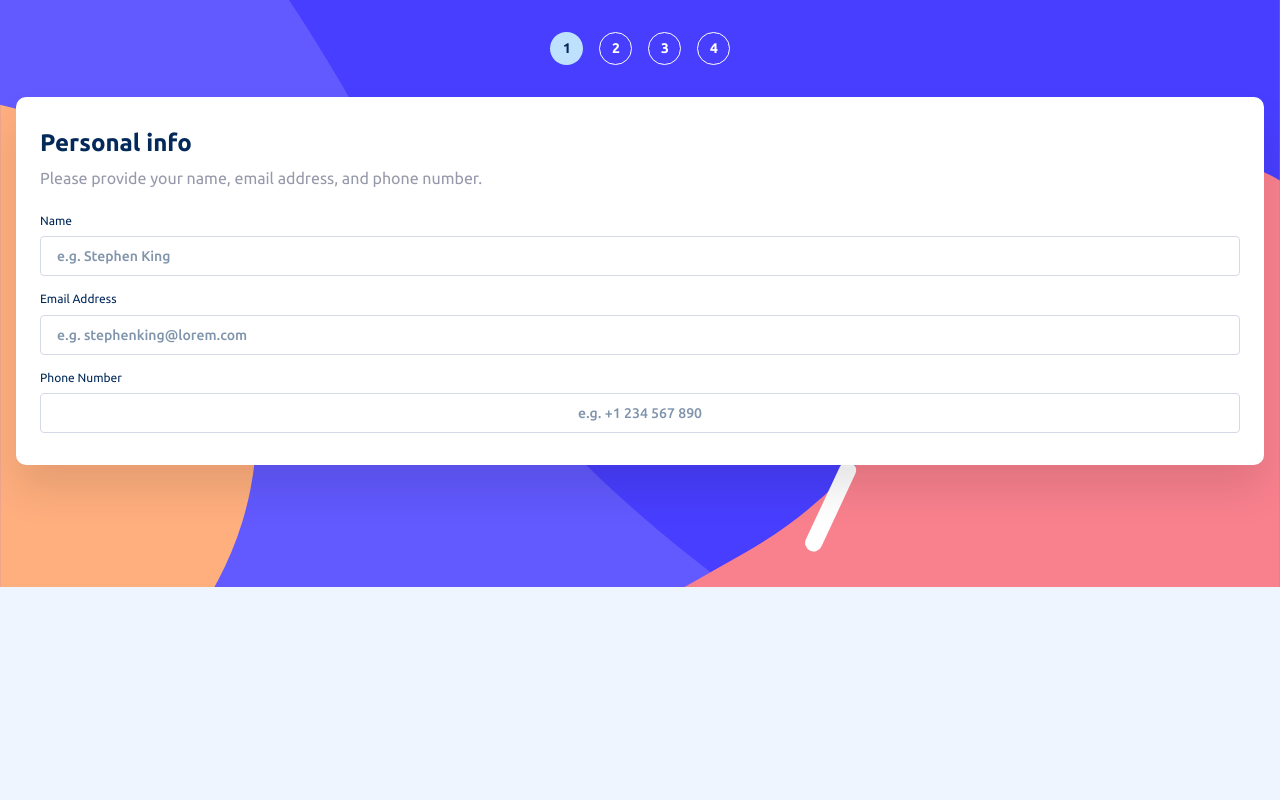
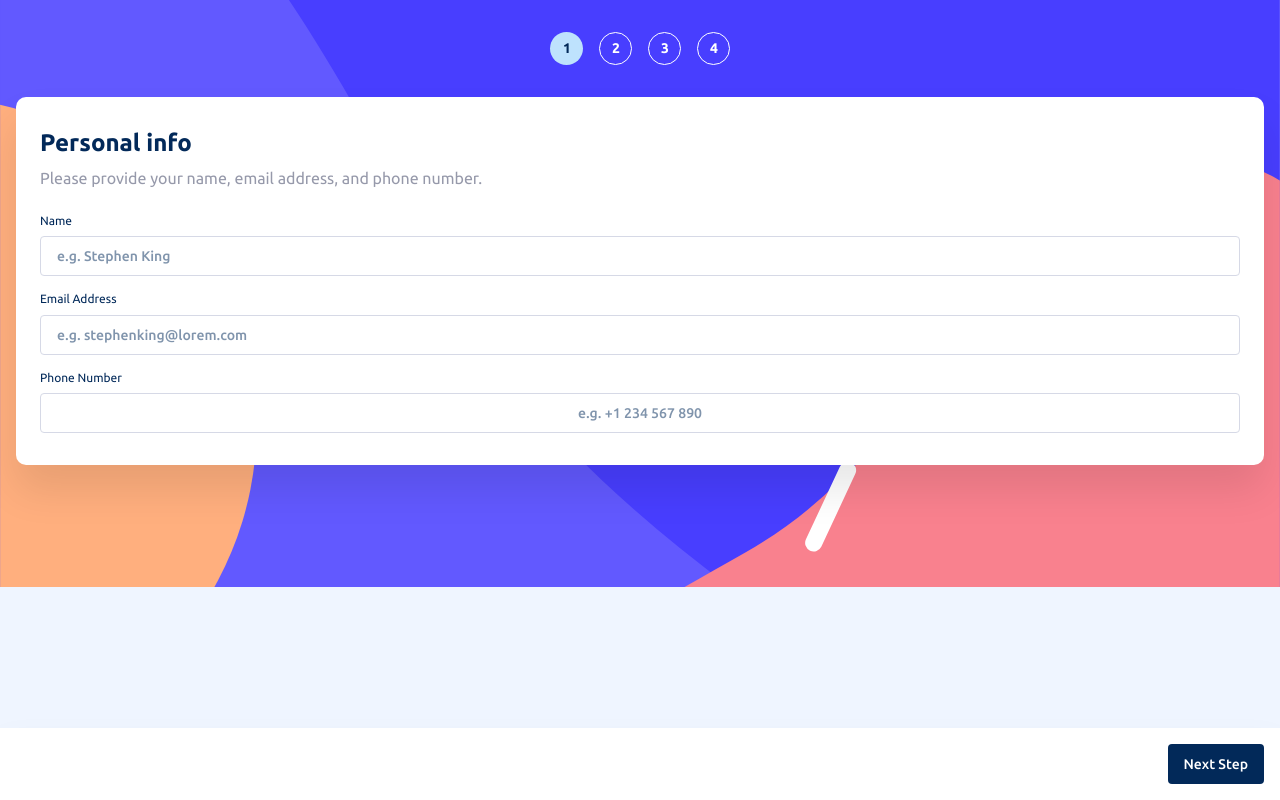
Before and after one commit to g-akca/multi-step-form, a React (Vite) app: page / in a window 1280 px wide. Built offline with nearby package versions, Linux system fonts and the light colour scheme.

Commit message:
Add FormFooter content and styles

```diff
--- a/src/components/FormFooter.jsx
+++ b/src/components/FormFooter.jsx
@@ -1,7 +1,10 @@
 function FormFooter() {
   return (
-    <>
-    </>
+    <div className="fixed bottom-0 left-0 w-screen p-4 bg-white flex justify-end shadow-[0_25px_40px_rgba(0,0,0,0.095)]">
+      <button type="submit" className="h-10 px-4 bg-blue-950 rounded-sm text-white text-[14px] leading-base font-medium">
+        Next Step
+      </button>
+    </div>
   )
 }
 
--- a/src/components/FormSection.jsx
+++ b/src/components/FormSection.jsx
@@ -1,6 +1,6 @@
 function FormSection() {
   return (
-    <div className="bg-white rounded-[10px] px-6 py-8 flex flex-col gap-6 shadow-[0_25px_40px_rgba(0,0,0,0.1)]">
+    <div className="bg-white rounded-[10px] px-6 py-8 flex flex-col gap-6 shadow-[0_25px_40px_rgba(0,0,0,0.095)]">
       <div className="flex flex-col gap-2">
         <h2 className="text-blue-950 text-[24px] leading-[120%] font-bold">Personal info</h2>
         <p>Please provide your name, email address, and phone number.</p>
```
